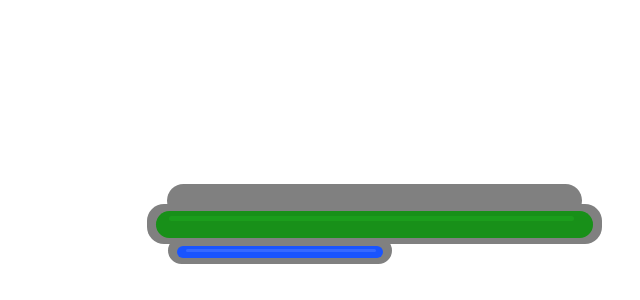
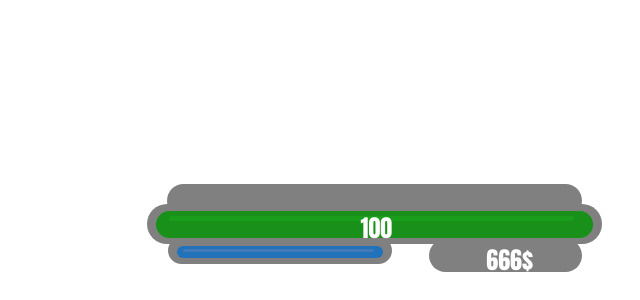
Before and after one commit to ripZeide/onset_GUI, a plain HTML site: page hud/index.html in a window 1280 px wide. Shown: the part 500-800 px from the top of the page, without its empty margins (640-1280 px from the left). Drawn offline with Linux system fonts and the light colour scheme.

Commit message:
update 0.1 (hud health ui)

```diff
--- a/index.html
+++ b/hud/index.html
@@ -10,10 +10,17 @@
 		<div class="background_hunger">
 
 		</div>
+		<div class="background_money">
+			<div id="money">
+				<h2>666<span>$</span></h2>
+			</div>
+		</div>
 		<div class="background_shield">
 			<div id="shield_bar" style="--width: 92">
 			</div>
 			<div id="shield_bar_2" style="--width: 85">
+			</div>
+			<div id="back_shield_bar">
 			</div>
 		</div>
 		<div class="background_life">
@@ -23,6 +30,9 @@
 			</div>
 			<div id="back_life_bar">
 			</div>
+			<div id="hp">
+				<h2>100<span></span></h2>
+			</div>
 		</div>
 	</div>
 </body>
--- a/style.css
+++ b/hud/style.css
@@ -9,7 +9,7 @@
 	bottom: 10%;
 	width: 455px;
 	height: 40px;
-	border-radius: 17px;
+	border-radius: 23px;
 	background-color: rgba(128, 128, 128, 1);
 	position: absolute;
 }
@@ -32,6 +32,33 @@
 	border-radius: 14px;
 	background-color: rgba(128, 128, 128, 1);
 	position: absolute;
+}
+
+.background_money {
+	top: -5px;
+	right: 20px;
+	width: 153px;
+	height: 33px;
+	border-radius: 17px;
+	background-color: rgba(128, 128, 128, 1);
+	position: absolute;
+}
+
+#money {
+	top: -50%;
+	right: 47%;
+	transform: translate(50%);
+	position: absolute;
+	color: #ffffff;
+	font-family: Impact;
+}
+
+#hp {
+	position: absolute;
+	top: -36%;
+	left: 47%;
+	color: #ffffff;
+	font-family: Impact;
 }
 
 #life_bar {
@@ -68,19 +95,31 @@
 #shield_bar {
 	position: absolute;
 	top: 35%;
-	right: 4%;
+	left: 4%;
 	width: calc(var(--width, 0) * 1%);
 	height: 12px;
 	border-radius: 6px;
-	background-color: #1954ff;
+	/*background-color: #1954ff;*/
+	background-color: #2295fa;
 }
 
 #shield_bar_2 {
 	position: absolute;
 	top: 45%;
-	right: 7%;
+	left: 7%;
 	width: calc(var(--width, 0) * 1%);
 	height: 3px;
 	border-radius: 2px;
-	background-color: #3669ff;
+	/*background-color: #3669ff;*/
+	background-color: #4f9ffb;
 }
+
+#back_shield_bar {
+position: absolute;
+	top: 35%;
+	left: 4%;
+	width: 92%;
+	height: 12px;
+	border-radius: 6px;
+	background-color: rgba(33, 33, 33, 0.3);
+}
```
Also changed, not shown: hud/app.js (added), 1 other file.
